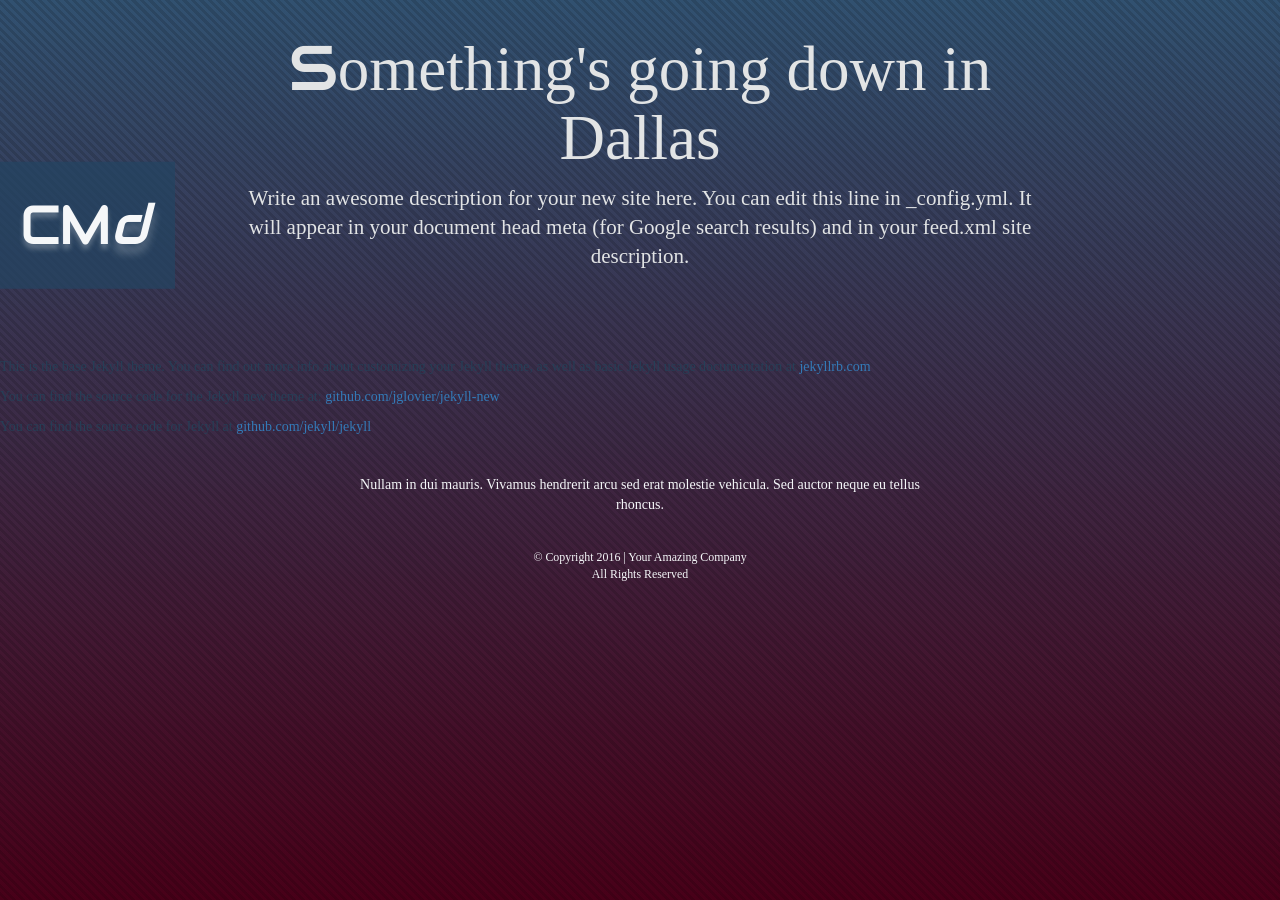
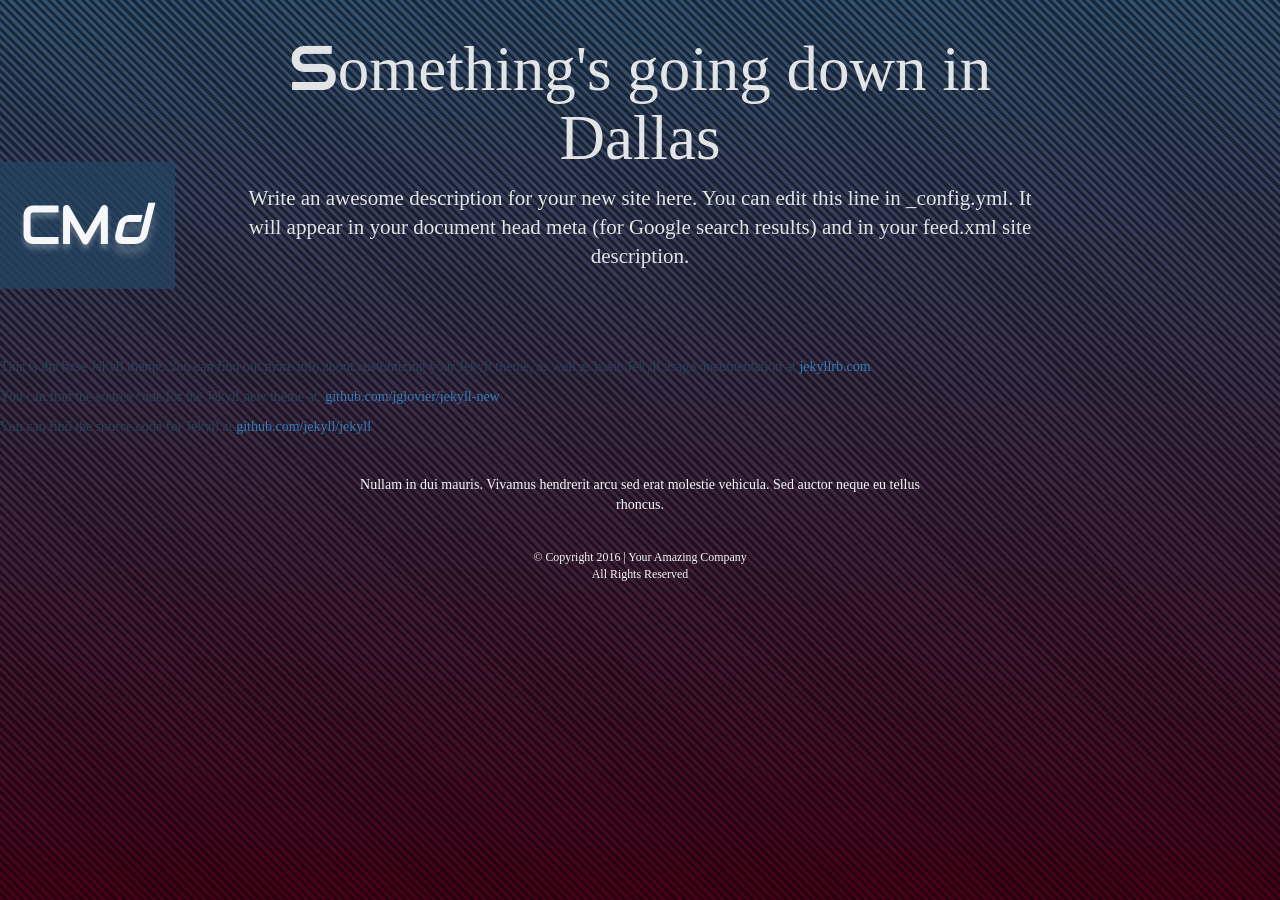
Before and after one commit to cmd1209/portfolio, a Jekyll site: the page built from about.md, in a window 1280 px wide. Built offline with Jekyll 4.4.1, drawn with Linux system fonts in a browser that asks for light colours; nearby versions of some CDN libraries; some web fonts are replaced.

Commit message:
looking good no time left for today

```diff
--- a/assets/stylesheets/sass_parts/flexstuff.sass
+++ b/assets/stylesheets/sass_parts/flexstuff.sass
@@ -34,6 +34,9 @@
     z-index: -1
     transition: all 1.40s
   &:hover
+    & >.talent-headline
+      transition: all 1.40s
+      font-size: 200%
     @include flex-growth
     transition: all 1.40s
     &::after
@@ -65,6 +68,7 @@
     background-size: cover
 
 .talent-headline
+  transition: all 1.40s
   margin: 0
   padding: 1em
   position: absolute
--- a/assets/stylesheets/sass_parts/framework.sass
+++ b/assets/stylesheets/sass_parts/framework.sass
@@ -3,7 +3,7 @@
 body
   color: $normal-text-color
   font-family: 'Quattrocento', serif
-  background: repeating-linear-gradient( 45deg, rgba(0, 0, 0, 0.2), rgba(0, 0, 0, 0.2) 3px, rgba(0, 0, 0, 0.3) 3px, rgba(0, 0, 0, 0.3) 6px), $awesome-gradient
+  background: repeating-linear-gradient( 45deg, rgba(0, 0, 0, 0.2), rgba(0, 0, 0, 0.2) 3px, rgba(0, 0, 0, 0.6) 3px, rgba(0, 0, 0, 0.6) 6px), $awesome-gradient
   height: 100%
   margin: 0
   background-repeat: no-repeat
--- a/assets/stylesheets/sass_parts/header.sass
+++ b/assets/stylesheets/sass_parts/header.sass
@@ -8,10 +8,8 @@
   background: rgba($dark-primary-color,0.75)
   transform: translateY(-50%)
   @media (max-width: $screen-md-min)
-    background: none
+    top: 0
     transform: none
-    position: relative
-    width: 100%
 
 .site-name
   color: $offwhite
```
